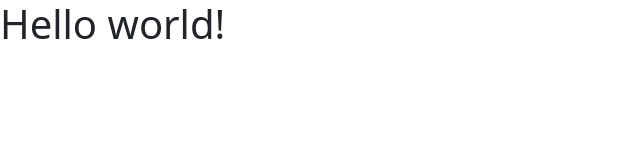
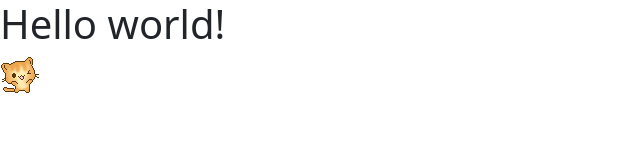
Before and after one commit to MarcoMazzeo01/vue-hello, a plain HTML site: page index.html in a window 1280 px wide. Shown: the whole page, without its empty margins (0-640 px from the left). Drawn offline with nearby package versions, Linux system fonts and the light colour scheme.

Commit message:
complete: bonus 2

```diff
--- a/index.html
+++ b/index.html
@@ -23,8 +23,10 @@
 
 </head>
 <body>
+    <h1 id="hello">{{msg}}</h1>
 
-    <h1 id="hello">{{ msg }}</h1>
+    <!-- ! bonus: add img using data ! -->
+    <p id="kitty"></p>
 
     <!-- bootstrap / javascript -->
     <script src="https://cdn.jsdelivr.net/npm/bootstrap@5.0.2/dist/js/bootstrap.bundle.min.js" integrity="sha384-MrcW6ZMFYlzcLA8Nl+NtUVF0sA7MsXsP1UyJoMp4YLEuNSfAP+JcXn/tWtIaxVXM" crossorigin="anonymous"></script>
--- a/js/main.js
+++ b/js/main.js
@@ -1,12 +1,26 @@
 const { createApp } = Vue
-console.log(Vue)
 
 const helloApp = createApp( {
     data() {
         return {
             msg: "Hello world!"
+
         }
     }
+});
+
+
+const bonusApp = createApp({
+    data() {
+        return {
+            img: "./img/kitty.gif",
+            alt: "kitty cat"
+        }
+    },
+    template: `
+    <img :src="img" :alt="alt">
+    `,
 })
 
 helloApp.mount("#hello")
+bonusApp.mount("#kitty")
```
